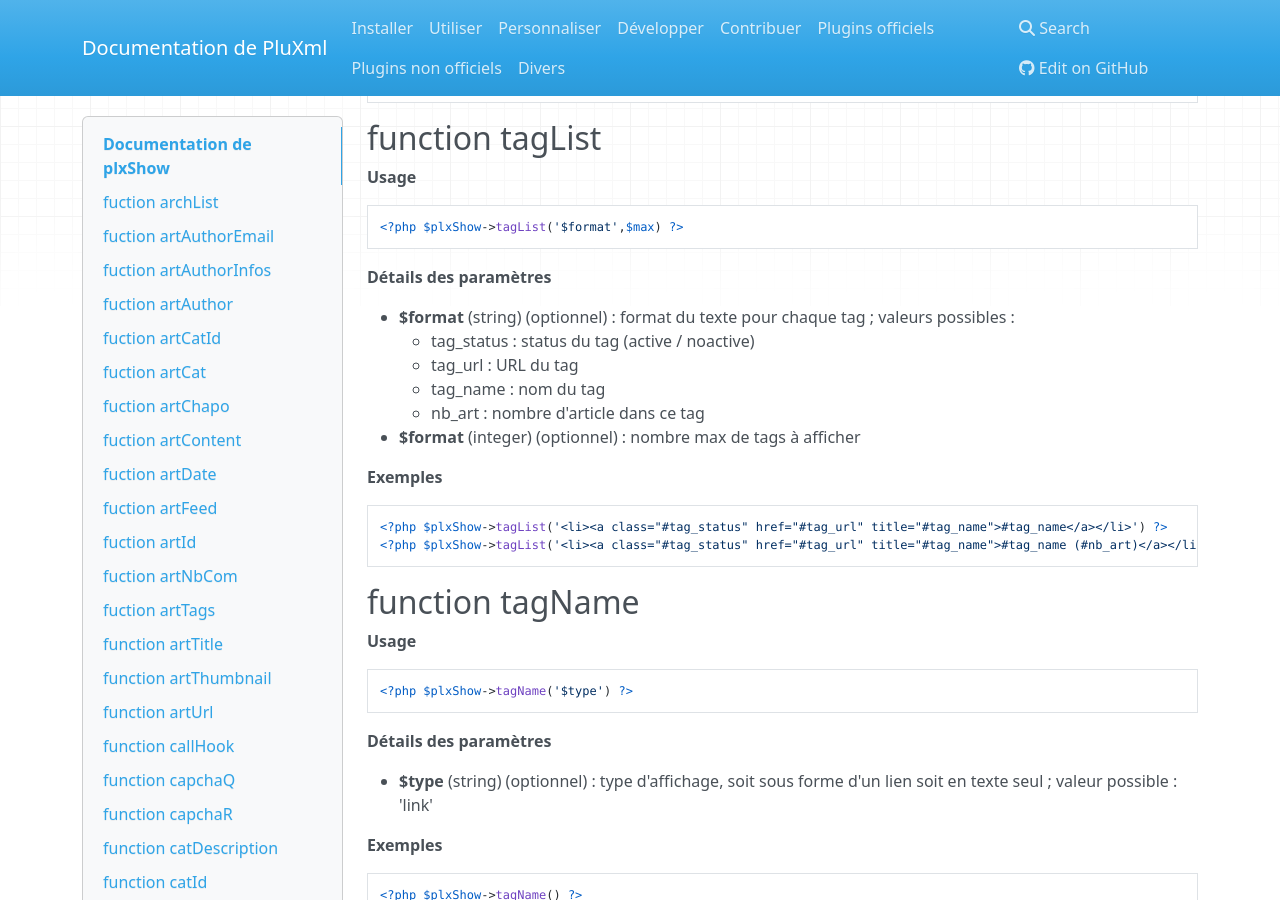
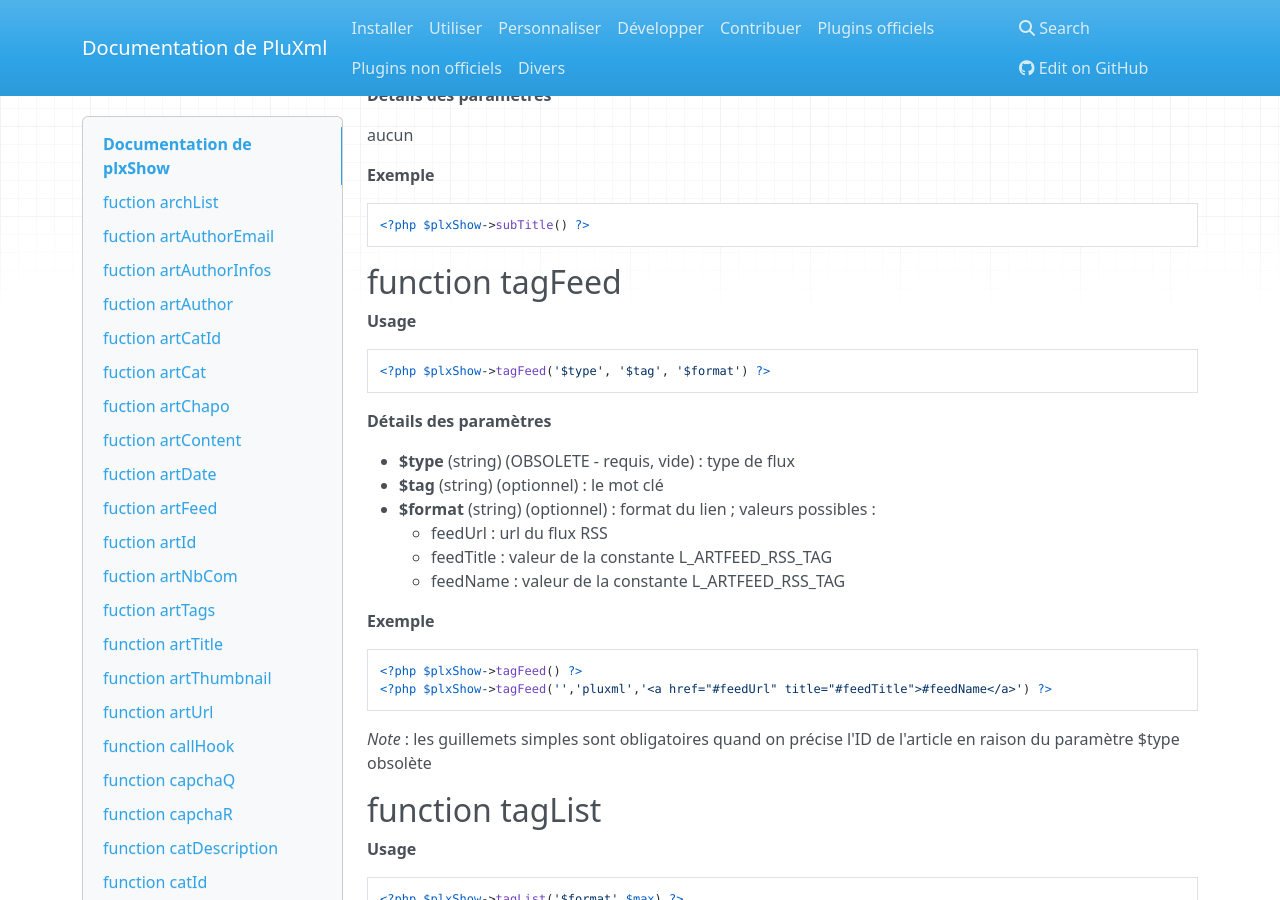
Before and after one commit to pluxml/PluXml-Wiki, an MkDocs documentation site: the page built from docs/developper/plxshow.md, in a window 1280 px wide and 900 px high, scrolled down 31902 px. Built offline with MkDocs 1.6.1, drawn with Linux system fonts in a browser that asks for light colours; nearby versions of some CDN libraries; some of the changed text lies outside the part shown.

Commit message:
[PluXml 5.8] artFeed, comFeed, tagFeed #7

```diff
--- a/docs/developper/plxshow.md
+++ b/docs/developper/plxshow.md
@@ -190,12 +190,15 @@
 
 __Usage__
 
-    <?php $plxShow->artFeed('$type',$categorie) ?>
+    <?php $plxShow->artFeed('$type',$categorie,'$format') ?>
 
 __Détails des paramètres__
 
 * __$type__ (obsolete)
 * __$categorie__ (integer) (optionnel) : identifiant (ID sans les 0) d'une catégorie
+* __$format__ (string) (optionnel) : format du lien ; valeurs possibles :
+    *  feedUrl : url du flux RSS
+    *  feedName : nom du flux RSS
 
 __Exemples__
 
@@ -205,7 +208,7 @@
 
 Flux RSS des articles de la catégorie 1 :
 
-    <?php $plxShow->artFeed('',1) ?>
+    <?php $plxShow->artFeed('',1, '<a href="#feedUrl" title="#feedTitle">#feedName</a>') ?>
 
 *Note* : les guillemets simples vides ('') sont obligatoires quand on précise une catégorie, à cause du paramètre obsolete __$type__
 
@@ -486,14 +489,6 @@
     <?php $plxShow->catName() ?>
     <?php $plxShow->catName('link') ?>
 
-
-
-
-
-
-
-
-
 ## function catThumbnail
 
 __Usage__
@@ -513,29 +508,6 @@
 
     <?php $plxShow->catThumbnail() ?>
     <?php $plxShow->catThumbnail('<a href="#img_url"><img class="cat_thumbnail" src="#img_thumb_url" alt="#img_alt" title="#img_title" /></a>', true) ?>
-
-
-
-
-
-
-
-
-
-
-
-
-
-
-
-
-
-
-
-
-
-
-
 
 ## function catUrl
 
@@ -661,17 +633,20 @@
 
 __Usage__
 
-    <?php $plxShow->comFeed('$type',$article) ?>
+    <?php $plxShow->comFeed('$type',$article,'$format') ?>
 
 __Détails des paramètres__
 
 * __$type__ (string) (OBSOLETE - requis, vide) : type de flux
 * __$article__ (integer) (optionnel) : identifiant (sans les 0) d'un article
+* __$format__ (string) (optionnel) : format du lien ; valeurs possibles :
+    *  feedUrl : url du flux RSS
+    *  feedName : nom du flux RSS
 
 __Exemple__
 
     <?php $plxShow->comFeed() ?>
-    <?php $plxShow->comFeed('',3) ?>
+    <?php $plxShow->comFeed('',3,'<a href="#feedUrl" title="#feedTitle">#feedName</a>') ?>
 
 *Note* : les guillemets simples sont obligatoires quand on précise l'ID de l'article en raison du paramètre $type obsolète
 
@@ -1372,6 +1347,28 @@
 
     <?php $plxShow->subTitle() ?>
 
+## function tagFeed
+
+__Usage__
+
+    <?php $plxShow->tagFeed('$type', '$tag', '$format') ?>
+
+__Détails des paramètres__
+
+* __$type__ (string) (OBSOLETE - requis, vide) : type de flux
+* __$tag__ (string) (optionnel) : le mot clé
+* __$format__ (string) (optionnel) : format du lien ; valeurs possibles :
+    *  feedUrl : url du flux RSS
+    *  feedTitle : valeur de la constante L_ARTFEED_RSS_TAG
+    *  feedName : valeur de la constante L_ARTFEED_RSS_TAG
+
+__Exemple__
+
+    <?php $plxShow->tagFeed() ?>
+    <?php $plxShow->tagFeed('','pluxml','<a href="#feedUrl" title="#feedTitle">#feedName</a>') ?>
+
+*Note* : les guillemets simples sont obligatoires quand on précise l'ID de l'article en raison du paramètre $type obsolète
+
 ## function tagList
 
 __Usage__
```
